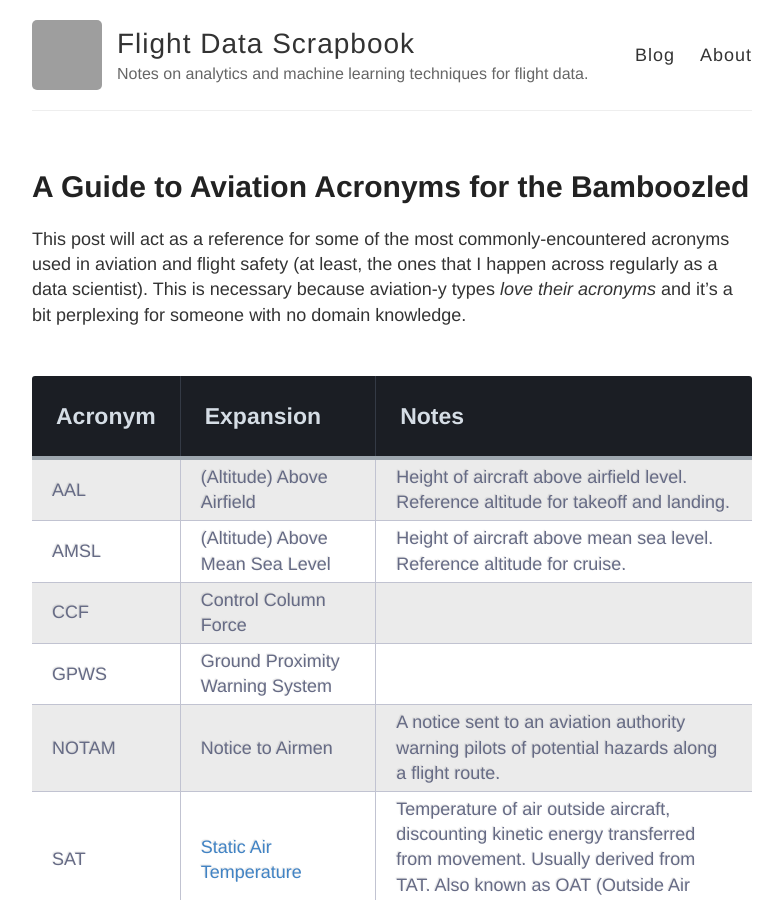
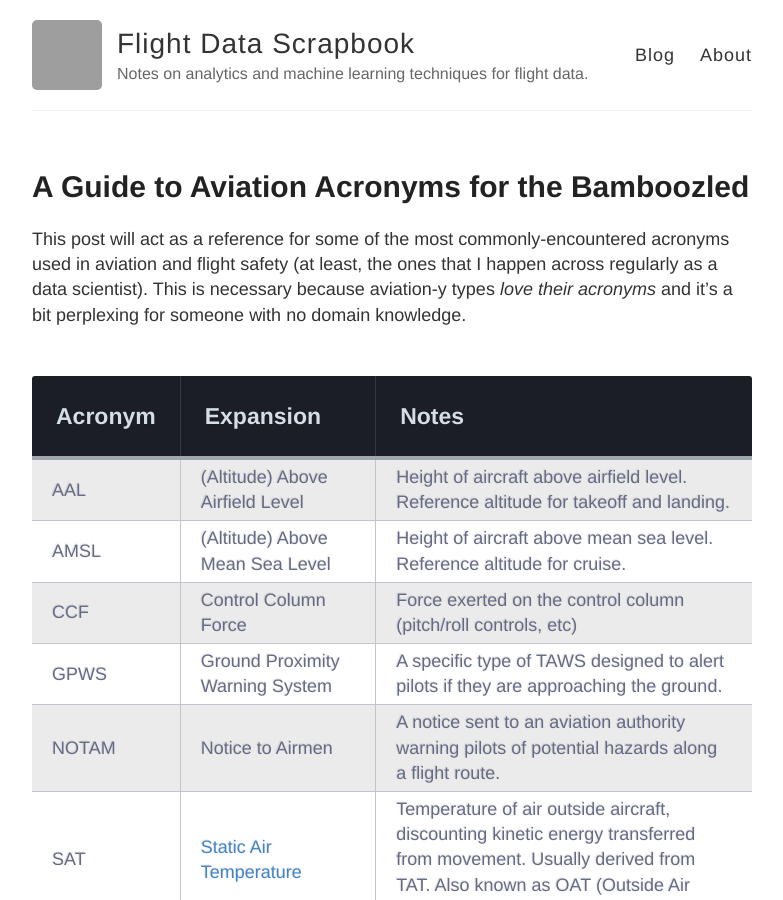
Before and after one commit to smith01s/newey01c.github.io, a Jekyll site: the page built from _posts/2017-09-22-acronyms-for-the-bamboozled-data-scientist.md, in a window 1280 px wide and 900 px high. Shown: the whole window, without its empty margins (248-1031 px from the left). Built offline with Jekyll 4.4.1, drawn with Linux system fonts in a browser that asks for light colours; comment, search, counter and statistics services are not loaded; grey boxes are pictures that could not be loaded.

```diff
--- a/_posts/2017-09-22-acronyms-for-the-bamboozled-data-scientist.md
+++ b/_posts/2017-09-22-acronyms-for-the-bamboozled-data-scientist.md
@@ -12,17 +12,19 @@
 
 <!-- more -->
 
-| **Acronym** | **Expansion** | **Notes** |
-|:------------|:--------------|:----------|
-| AAL | (Altitude) Above Airfield | Height of aircraft above airfield level. Reference altitude for takeoff and landing. |
-| AMSL | (Altitude) Above Mean Sea Level | Height of aircraft above mean sea level. Reference altitude for cruise. |
-| CCF | Control Column Force | |
-| GPWS | Ground Proximity Warning System | |
-| NOTAM | Notice to Airmen | A notice sent to an aviation authority warning pilots of potential hazards along a flight route. |
-| SAT | [Static Air Temperature][SAT] | Temperature of air outside aircraft, discounting kinetic energy transferred from movement. Usually derived from TAT. Also known as OAT (Outside Air Temperature). |
-| TAT | [Total Air Temperature][TAT] | Air temperature after being brought to rest by probe mounted on aircraft. Warmer than SAT due to kinetic energy being converted into thermal energy. |
-| TAWS | Terrain Awareness Warning System | An alert that tells pilots if the aircraft is below a minimum altitude. |
-| TFR | Temporary Flight Restriction | A temporarily restricted portion of airspace, due to hazardous conditions or special events. |
+|-------------+----------------------------------+-------------------------------------------------------------------------------------------------------------------------------------------------------------------|
+| **Acronym** | **Expansion**                    | **Notes**                                                                                                                                                         |
+|-------------+----------------------------------+-------------------------------------------------------------------------------------------------------------------------------------------------------------------|
+| AAL         | (Altitude) Above Airfield Level  | Height of aircraft above airfield level. Reference altitude for takeoff and landing.                                                                              |
+| AMSL        | (Altitude) Above Mean Sea Level  | Height of aircraft above mean sea level. Reference altitude for cruise.                                                                                           |
+| CCF         | Control Column Force             | Force exerted on the control column (pitch/roll controls, etc)                                                                                                    |
+| GPWS        | Ground Proximity Warning System  | A specific type of TAWS designed to alert pilots if they are approaching the ground.                                                                              |
+| NOTAM       | Notice to Airmen                 | A notice sent to an aviation authority warning pilots of potential hazards along a flight route.                                                                  |
+| SAT         | [Static Air Temperature][SAT]    | Temperature of air outside aircraft, discounting kinetic energy transferred from movement. Usually derived from TAT. Also known as OAT (Outside Air Temperature). |
+| TAT         | [Total Air Temperature][TAT]     | Air temperature after being brought to rest by probe mounted on aircraft. Warmer than SAT due to kinetic energy being converted into thermal energy.              |
+| TAWS        | Terrain Awareness Warning System | An alert that tells pilots if the aircraft is below a minimum altitude.                                                                                           |
+| TFR         | Temporary Flight Restriction     | A temporarily restricted portion of airspace, due to hazardous conditions or special events.                                                                      |
+|-------------+----------------------------------+-------------------------------------------------------------------------------------------------------------------------------------------------------------------|
 
 ## Height, Altitude, or Elevation?
 
```
